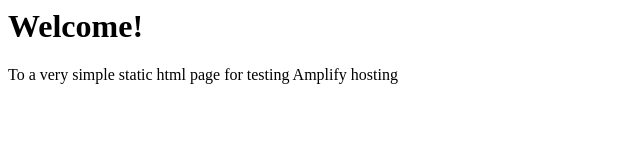
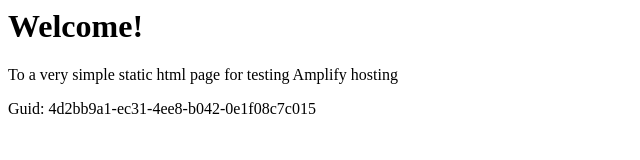
Before and after one commit to aws-aemilia-hkg/Github-PR-Commit-Integration-Test-DoNotTouch-GitHubAutoBuildPrPreviewCanaryTest-v1-prod-ap-east-1, a website: page src/index.html in a window 1280 px wide. Shown: the whole page, without its empty margins (0-640 px from the left). Drawn offline with Linux system fonts and the light colour scheme.

Commit message:
commit from integ tests

```diff
--- a/src/index.html
+++ b/src/index.html
@@ -1,3 +1,5 @@
+
+
 <html lang="en">
 
 <head>
@@ -10,6 +12,6 @@
 <body>
     <h1>Welcome!</h1>
     <p>To a very simple static html page for testing Amplify hosting</p>
-</body>
+    <p>Guid: 4d2bb9a1-ec31-4ee8-b042-0e1f08c7c015</p></body>
 
 </html>
```
